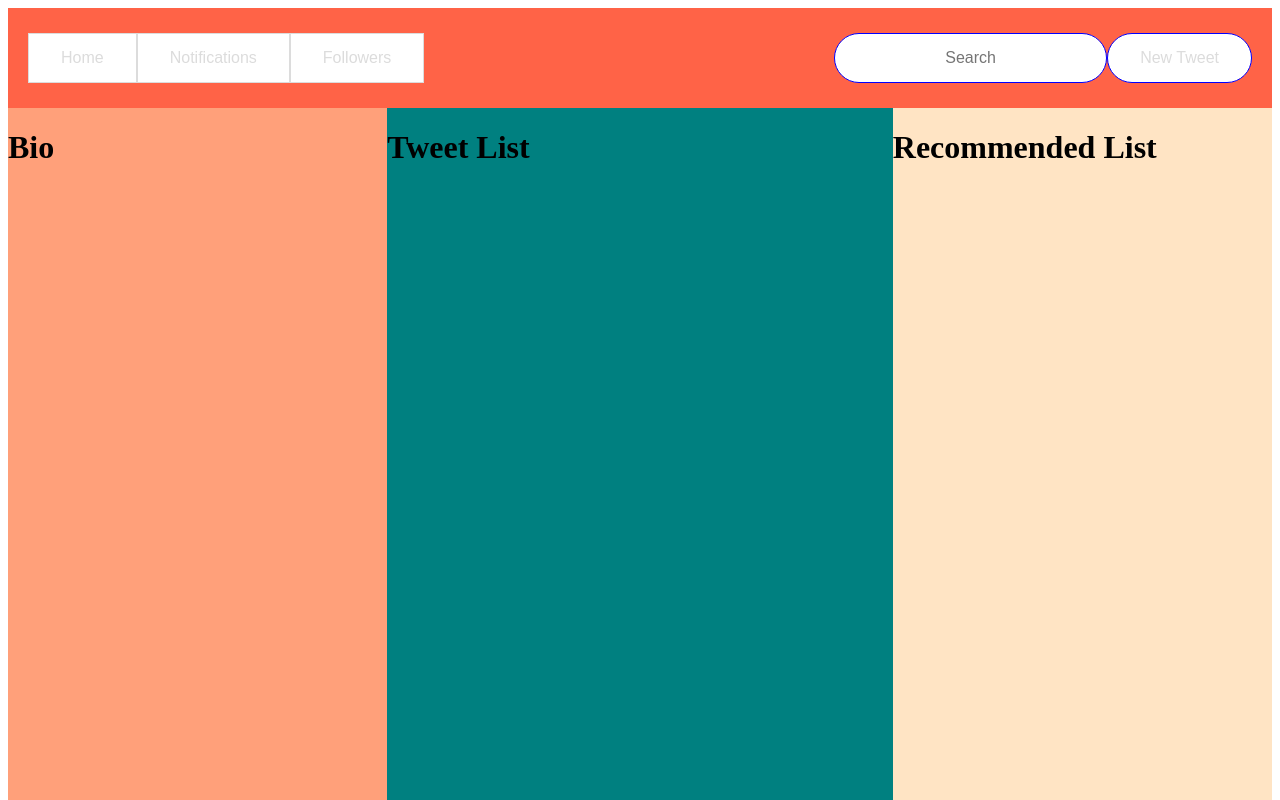
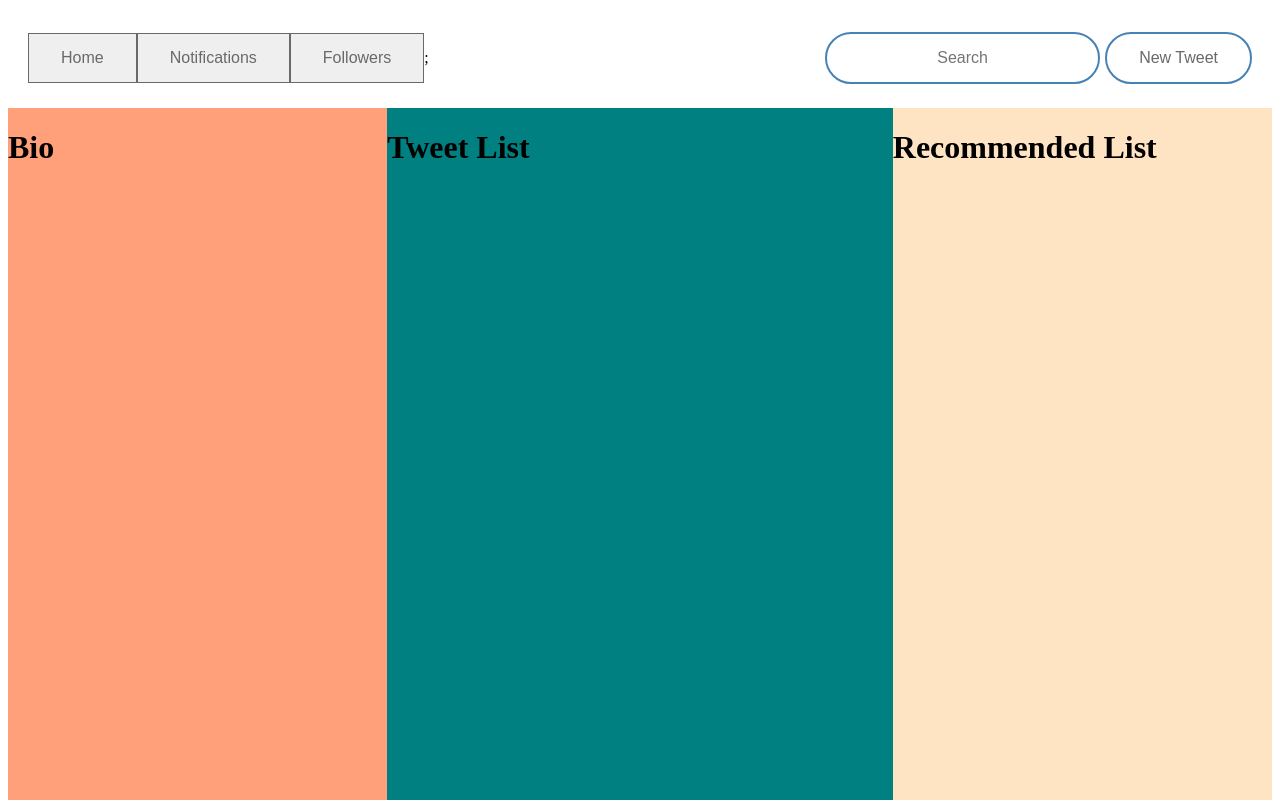
Before and after one commit to ben-kirby/React-Twitter-Clone, a React app: page / in a window 1280 px wide. Shown: the top 800 px of the page. Built offline with nearby package versions, Linux system fonts and the light colour scheme.

Commit message:
Additional styling on navbar and child components. Refactored navbar buttons.

```diff
--- a/src/components/NavBar.jsx
+++ b/src/components/NavBar.jsx
@@ -8,7 +8,7 @@ function NavBar(props){
     display: 'flex',
     border: '1 solid black',
     // paddingTop: '50px',
-    backgroundColor: 'tomato',
+    backgroundColor: 'white',
     justifyContent: 'space-between',
     alignItems: 'center',
     height: '100px'
--- a/src/components/NavList.jsx
+++ b/src/components/NavList.jsx
@@ -1,4 +1,16 @@
 import React from 'react';
+
+const buttonList = [
+  {
+    name: 'Home'
+  },
+  {
+    name: 'Notifications'
+  },
+  {
+    name: 'Followers'
+  }
+];
 
 function NavList(props){
   const buttonListStyles ={
@@ -8,20 +20,20 @@ function NavList(props){
 
   const buttonStyles ={
     border: 'none',
-    color: '#DCDCDC',
+    color: '#696969',
     padding: '15px 32px',
     textAlign: 'center',
     textDecoration: 'none',
     display: 'inline-block',
-    border: '1px solid #DCDCDC',
+    border: '1px solid #696969',
     fontSize: '16px',
-    backgroundColor: 'white'
   }
+
   return(
     <div style={buttonListStyles}>
-      <button style={buttonStyles}>Home</button>
-      <button style={buttonStyles}>Notifications</button>
-      <button style={buttonStyles}>Followers</button>
+      {buttonList.map((button, index) =>
+        <button key={index} style={buttonStyles}>{button.name}</button>
+      )};
     </div>
   );
 }
--- a/src/components/NewTweet.jsx
+++ b/src/components/NewTweet.jsx
@@ -2,8 +2,8 @@ import React from 'react';
 
 function NewTweet(props){
   const buttonStyles ={
-    border: '1px solid blue',
-    color: '#DCDCDC',
+    border: '2px solid #4682B4',
+    color: '#696969',
     padding: '15px 32px',
     textAlign: 'center',
     textDecoration: 'none',
--- a/src/components/Search.jsx
+++ b/src/components/Search.jsx
@@ -2,15 +2,16 @@ import React from 'react';
 
 function Search(props){
   const searchStyles = {
-    border: '1px solid blue',
-    color: '#DCDCDC',
+    border: '2px solid #4682B4',
+    color: '#696969',
     padding: '15px 32px',
     textAlign: 'center',
     textDecoration: 'none',
     display: 'inline-block',
     fontSize: '16px',
     backgroundColor: 'white',
-    borderRadius: '25rem'
+    borderRadius: '25rem',
+    marginRight: '5px'
   }
   return(
     <div>
```
